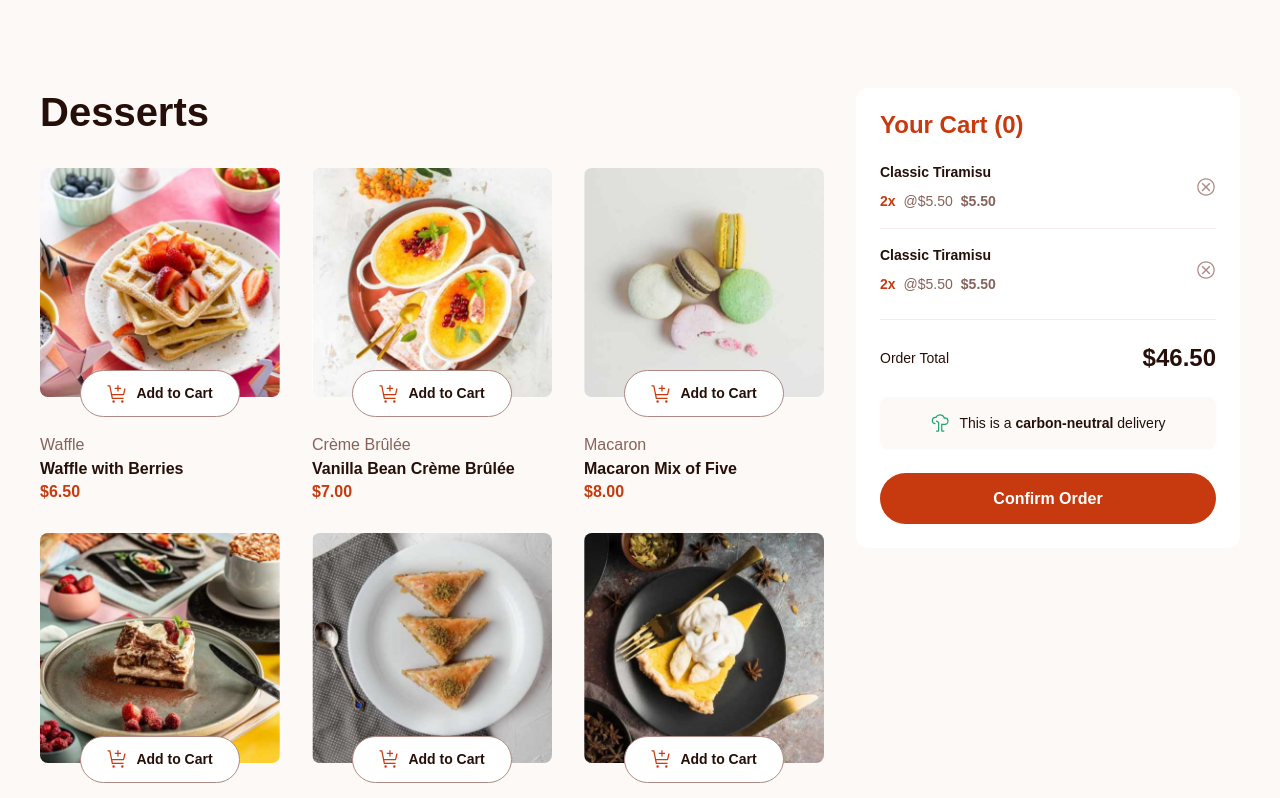
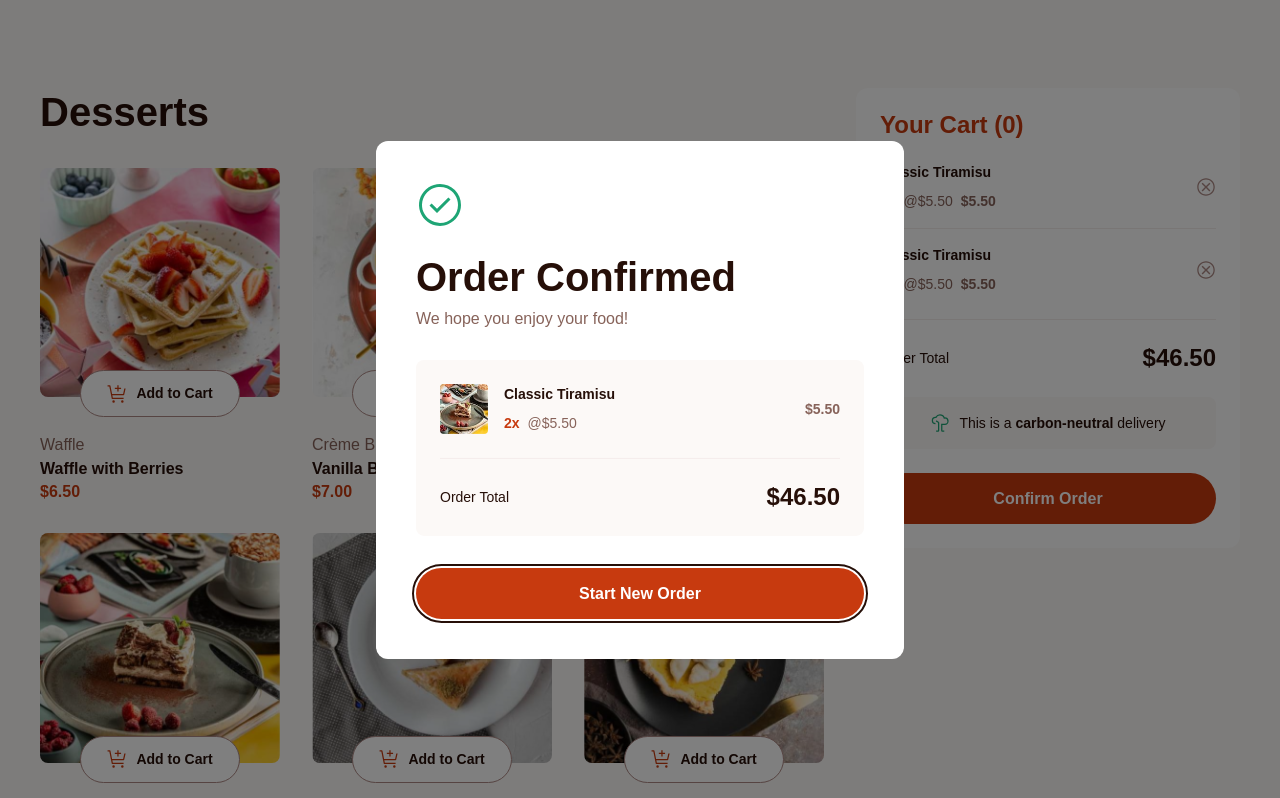
Before and after one commit to mkboris/Product-list-with-cart, a plain HTML site: page index.html in a window 1280 px wide. Both pictures are taken after a click on the button "Confirm Order". Shown: the top 798 px of the page. Drawn offline with Linux system fonts and the light colour scheme.

Commit message:
modified

```diff
--- a/index.html
+++ b/index.html
@@ -128,10 +128,56 @@
               </p>
             </div>
 
-            <button class="cart__btn">Confirm Order</button>
+            <button id="confirmBtn" class="cart__btn">Confirm Order</button>
           </div>
         </div>
       </section>
     </main>
+
+    <dialog class="dialog">
+      <div class="dialog__content">
+        <div class="dialog__header">
+          <img
+            class="dialog__image"
+            src="assets/images/icon-order-confirmed.svg"
+            alt="Order Confirmed"
+          />
+          <h2 class="dialog__title">Order Confirmed</h2>
+          <p class="dialog__message">We hope you enjoy your food!</p>
+        </div>
+
+        <div class="dialog__cart">
+          <div class="cart-item">
+            <div class="cart-item__wrap">
+              <img
+                class="cart-item__image"
+                src="assets/images/image-tiramisu-thumbnail.jpg"
+                alt="Classic Tiramisu"
+              />
+              <div class="cart-item__details">
+                <p class="cart-item__name">Classic Tiramisu</p>
+                <div class="cart-item__quantity">
+                  <p class="cart-item__qty">2x</p>
+                  <span class="cart-item__price-unit">@$5.50</span>
+                </div>
+              </div>
+            </div>
+
+            <span class="cart-item__price-total">$5.50</span>
+          </div>
+
+          <hr class="cart__divider" />
+
+          <div class="cart__total">
+            <p class="cart__total-label">Order Total</p>
+            <p class="cart__total-price">$46.50</p>
+          </div>
+        </div>
+
+        <button autofocus id="newBtn" class="dialog__btn cart__btn">
+          Start New Order
+        </button>
+      </div>
+    </dialog>
   </body>
 </html>
--- a/script.js
+++ b/script.js
@@ -84,3 +84,21 @@ function addData(data) {
 
   dessertsContainer.innerHTML = html;
 }
+
+const openDialogBtn = document.getElementById("confirmBtn");
+const closeDialogBtn = document.getElementById("newBtn");
+const dialog = document.querySelector("dialog");
+
+openDialogBtn.addEventListener("click", () => {
+  dialog.showModal();
+  document.body.classList.add("dialog-open");
+});
+
+closeDialogBtn.addEventListener("click", () => {
+  dialog.close();
+  document.body.classList.remove("dialog-open");
+});
+
+const addToCartBtn = document.querySelectorAll(".desserts__cart-btn");
+const desertImg = document.querySelectorAll(".desserts__image");
+const qtyBtns = document.querySelectorAll(".desserts__quantity");
--- a/style.css
+++ b/style.css
@@ -179,7 +179,8 @@ body {
   gap: var(--space-2xl);
 }
 
-.desserts__title {
+.desserts__title,
+.dialog__title {
   font-weight: var(--fw-lg);
   font-size: var(--space-4xl);
   line-height: var(--lh-sm);
@@ -204,9 +205,12 @@ body {
 }
 
 .desserts__image {
-  /* border: 2px solid var(--red); */
   border-radius: var(--space-sm);
   position: relative;
+}
+
+.desserts__image.selected {
+  border: 2px solid var(--red);
 }
 
 .desserts__actions {
@@ -242,6 +246,11 @@ body {
   border: 1px solid var(--red);
 }
 
+.desserts__cart-btn:focus {
+  outline: 2px dotted var(--red);
+  outline-offset: 2px;
+}
+
 .desserts__quantity {
   display: flex;
   justify-content: space-between;
@@ -269,6 +278,11 @@ body {
 
 .qty-crement:hover {
   background: var(--white);
+}
+
+.qty-crement:focus {
+  outline: 2px solid var(--rose-900);
+  outline-offset: 2px;
 }
 
 .qty-crement > svg path {
@@ -377,7 +391,8 @@ body {
   gap: var(--space-sm);
 }
 
-.cart__item-name {
+.cart__item-name,
+.cart-item__name {
   font-weight: var(--fw-md);
   font-size: var(--text-sm);
   color: var(--rose-900);
@@ -389,7 +404,8 @@ body {
   gap: var(--space-sm);
 }
 
-.cart__item-qty {
+.cart__item-qty,
+.cart-item__qty {
   font-weight: var(--fw-md);
   font-size: var(--text-sm);
   color: var(--red);
@@ -403,6 +419,17 @@ body {
   color: var(--rose-500);
 }
 
+.cart-item__price-unit,
+.cart-item__price-total {
+  font-weight: var(--fw-sm);
+  font-size: var(--text-sm);
+  color: var(--rose-500);
+}
+
+.cart-item__price-total {
+  font-weight: var(--fw-md);
+}
+
 .cart__item-price-total {
   font-weight: var(--fw-md);
 }
@@ -414,6 +441,11 @@ body {
   place-items: center;
   border: transparent;
   background: transparent;
+}
+
+.cart__remove-btn:focus {
+  outline: 2px solid var(--red);
+  outline-offset: 1px;
 }
 
 .cart__remove-btn svg path {
@@ -484,11 +516,100 @@ body {
   border: transparent;
   cursor: pointer;
   transition: all 0.3s ease;
+  width: 100%;
 }
 
 .cart__btn:hover {
   background: linear-gradient(0deg, rgba(0, 0, 0, 0.25), rgba(0, 0, 0, 0.25)),
     #c73b0f;
+}
+
+.cart__btn:focus {
+  outline: 2px solid var(--rose-900);
+  outline-offset: 2px;
+}
+
+body.dialog-open {
+  overflow: hidden;
+}
+
+.dialog {
+  width: 100%;
+  max-width: 33rem;
+  position: fixed;
+  top: 50%;
+  left: 50%;
+  transform: translate(-50%, -50%);
+  transition: all 0.5s;
+  padding: var(--space-4xl);
+  background: var(--white);
+  border-radius: var(--space-md);
+  border: transparent;
+}
+
+.dialog::backdrop {
+  background-color: rgba(0, 0, 0, 0.5);
+}
+
+.dialog__content {
+  display: flex;
+  flex-direction: column;
+  gap: var(--space-2xl);
+}
+
+.dialog__title {
+  margin-top: var(--space-xl);
+}
+
+.dialog__message {
+  font-weight: var(--fw-sm);
+  font-size: var(--text-md);
+  line-height: var(--lh-sm);
+  color: var(--rose-500);
+  margin-top: var(--space-sm);
+}
+
+.dialog__cart {
+  display: flex;
+  align-items: center;
+  flex-direction: column;
+  padding: var(--space-xl);
+  gap: var(--space-xl);
+  background: var(--rose-50);
+  border-radius: var(--space-sm);
+}
+
+.cart-item {
+  display: flex;
+  justify-content: space-between;
+  align-items: center;
+  width: 100%;
+}
+
+.cart-item__wrap {
+  display: flex;
+  gap: var(--space-lg);
+}
+
+.cart-item__image {
+  width: 3rem;
+  border-radius: var(--space-xs);
+}
+
+.cart-item__details {
+  display: flex;
+  flex-direction: column;
+  justify-content: center;
+  gap: var(--space-sm);
+}
+
+.cart-item__quantity {
+  display: flex;
+  gap: var(--space-sm);
+}
+
+.cart__total {
+  width: 100%;
 }
 
 @media screen and (min-width: 43.125rem) {
```
